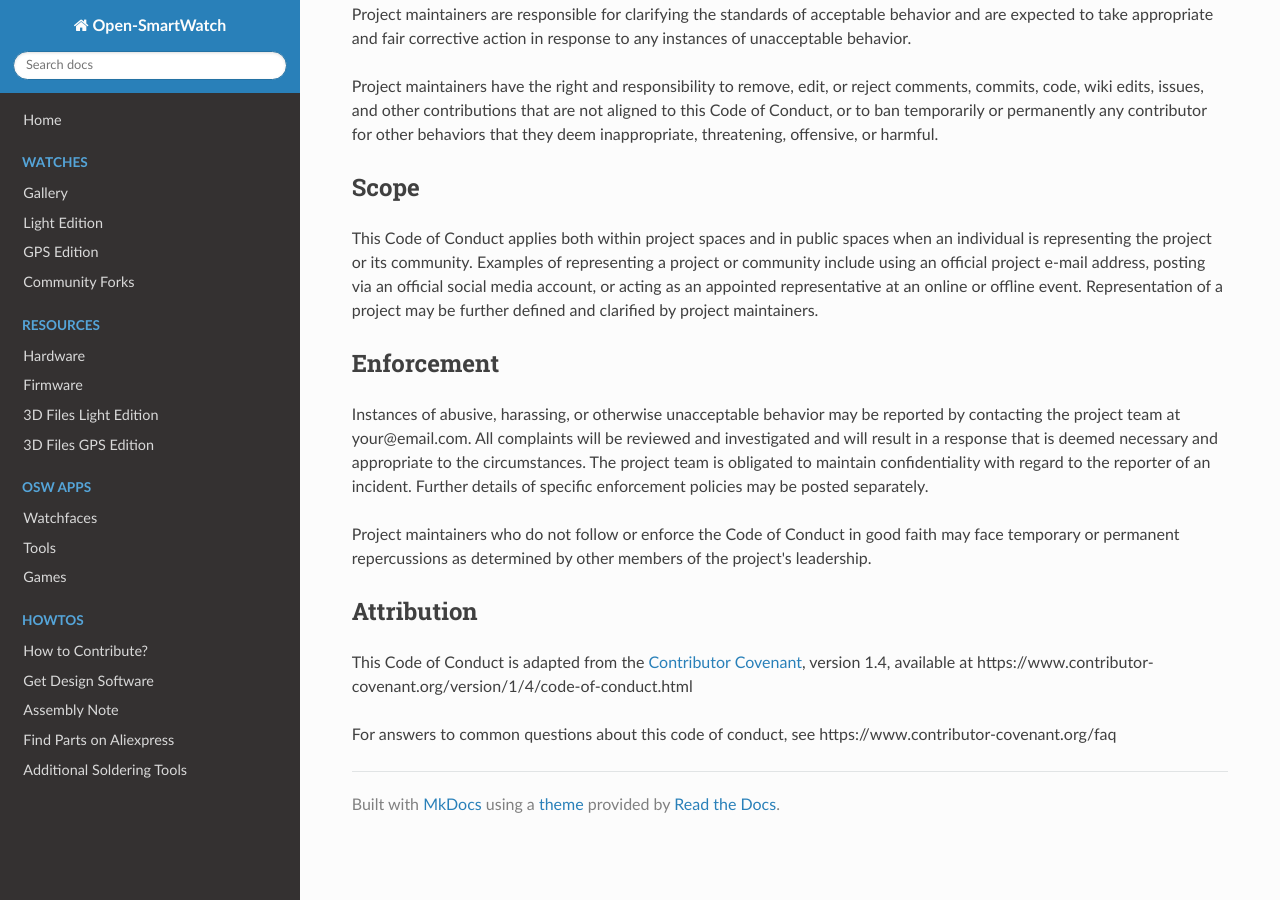
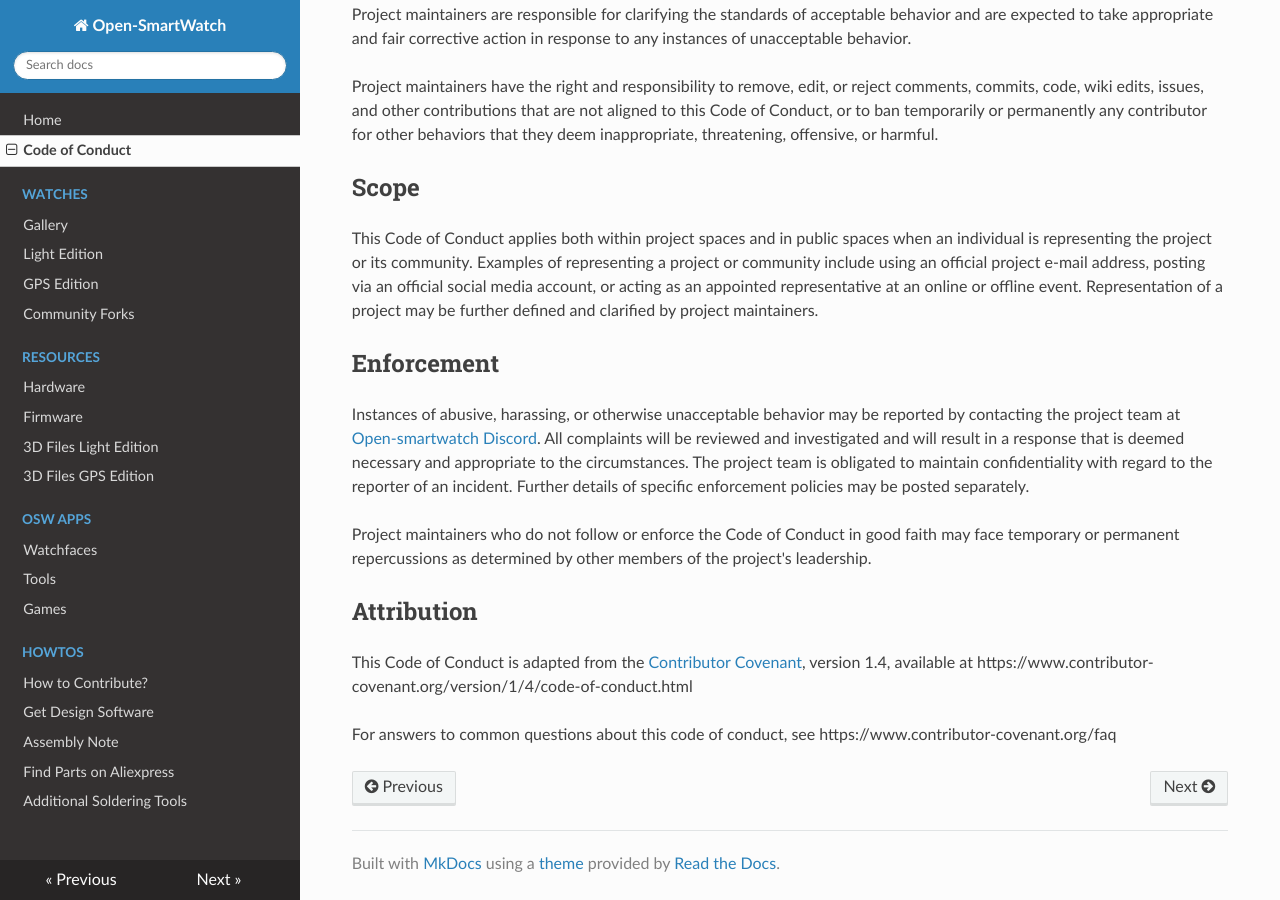
Before and after one commit to Open-Smartwatch/open-smartwatch.github.io, an MkDocs documentation site: the page built from docs/coc.md, in a window 1280 px wide and 900 px high, scrolled down 890 px. Built offline with MkDocs 1.6.1, drawn with Linux system fonts in a browser that asks for light colours; nearby versions of some CDN libraries; some of the changed text lies outside the part shown.

Commit message:
COC: add discord link and remove line change

```diff
--- a/docs/coc.md
+++ b/docs/coc.md
@@ -24,14 +24,11 @@ include:
 
 Examples of unacceptable behavior by participants include:
 
-* The use of sexualized language or imagery and unwelcome sexual attention or
- advances
+* The use of sexualized language or imagery and unwelcome sexual attention or advances
 * Trolling, insulting/derogatory comments, and personal or political attacks
 * Public or private harassment
-* Publishing others' private information, such as a physical or electronic
- address, without explicit permission
-* Other conduct which could reasonably be considered inappropriate in a
- professional setting
+* Publishing others' private information, such as a physical or electronic address, without explicit permission
+* Other conduct which could reasonably be considered inappropriate in a professional setting
 
 ## Our Responsibilities
 
@@ -57,7 +54,7 @@ further defined and clarified by project maintainers.
 ## Enforcement
 
 Instances of abusive, harassing, or otherwise unacceptable behavior may be
-reported by contacting the project team at your@email.com. All
+reported by contacting the project team at [Open-smartwatch Discord](https://discord.com/invite/9DK5JY6). All
 complaints will be reviewed and investigated and will result in a response that
 is deemed necessary and appropriate to the circumstances. The project team is
 obligated to maintain confidentiality with regard to the reporter of an incident.
--- a/mkdocs.yml
+++ b/mkdocs.yml
@@ -7,6 +7,7 @@ markdown_extensions:
 
 nav:
 - 'Home': 'index.md'
+- 'Code of Conduct': 'coc.md'
 - 'Watches':
    - 'Gallery': 'gallery/gallery-main.md'
    - 'Light Edition': 'watches/light-edition.md'
```
